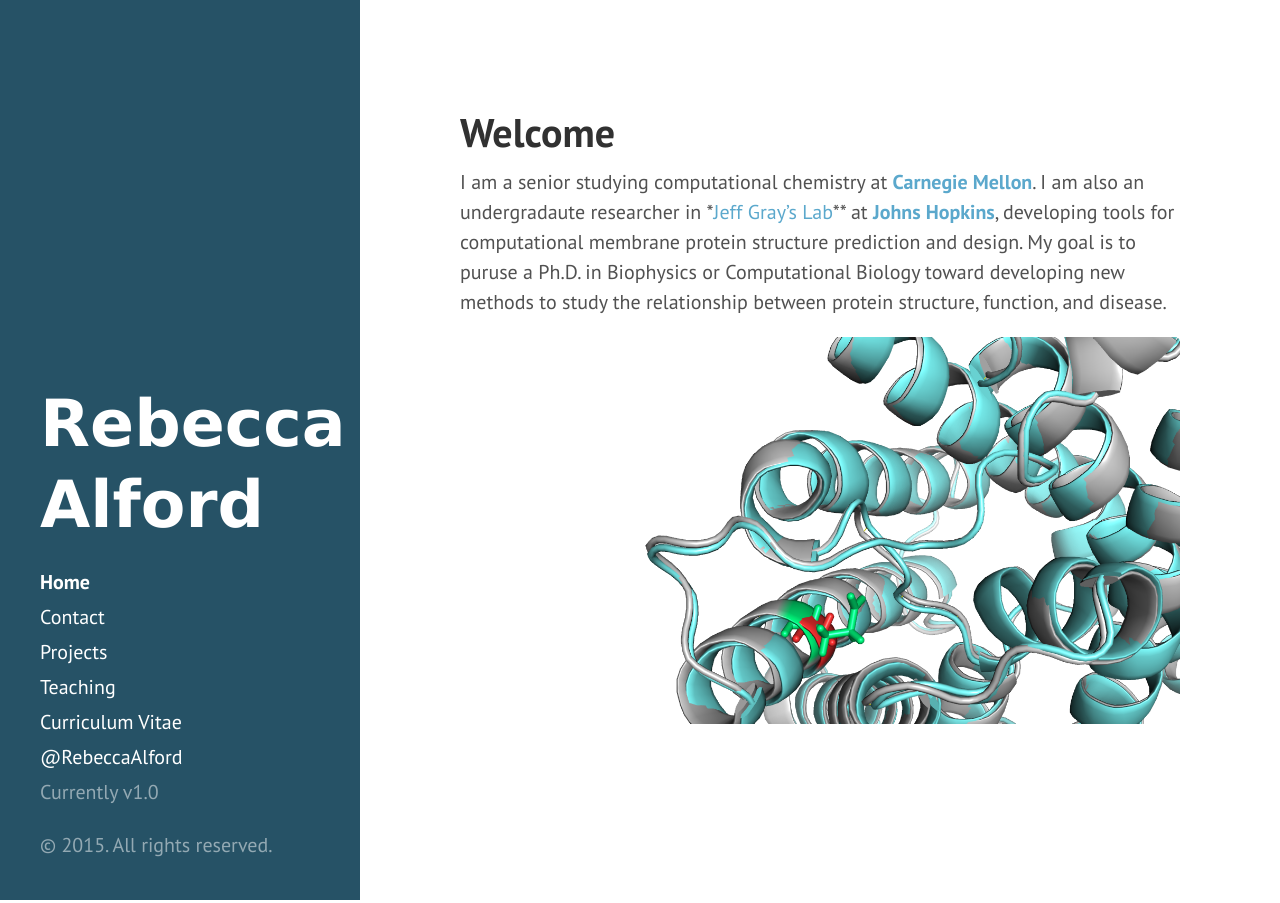
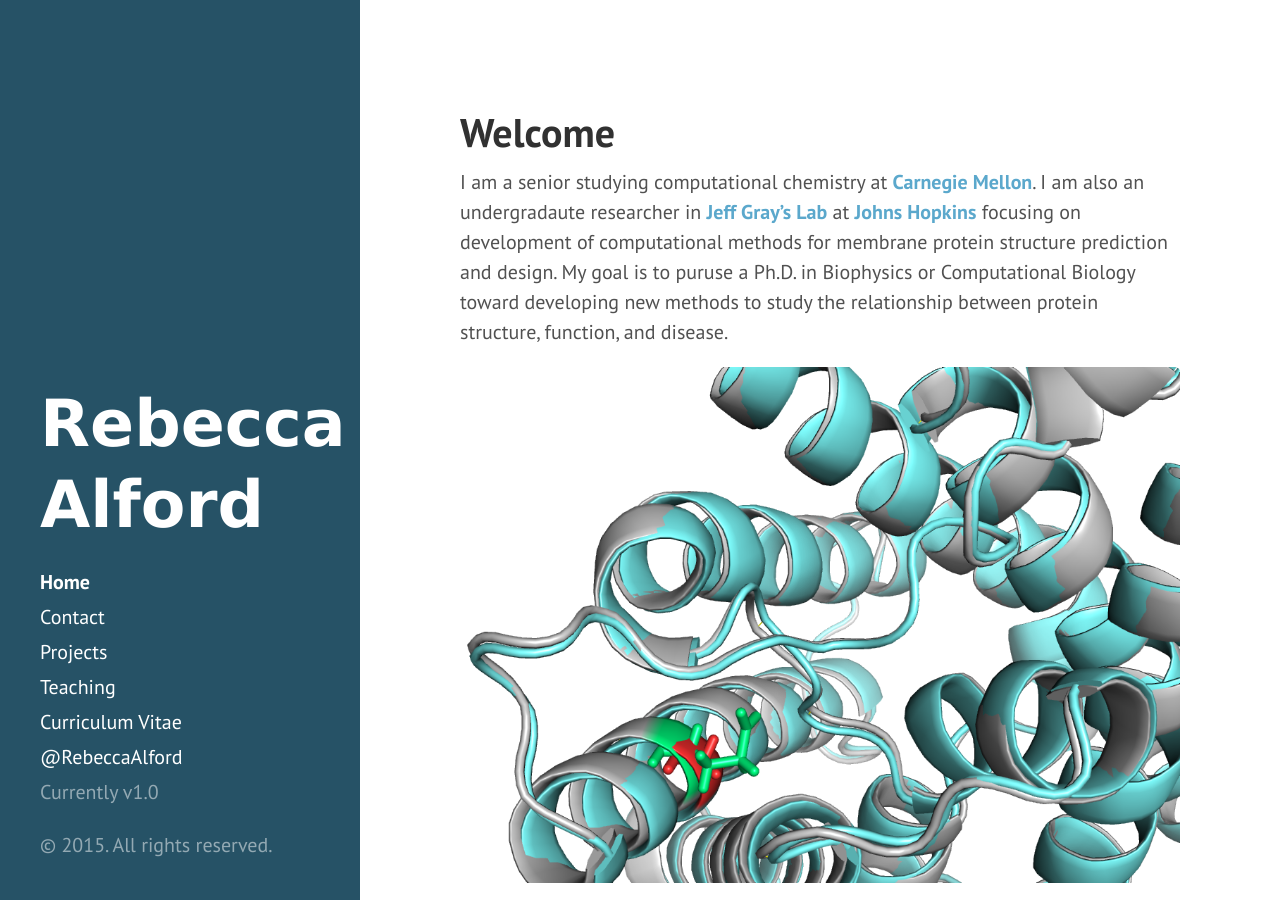
Before and after one commit to rfalford12/rfalford12.github.io, a Jekyll site: the page built from index.md, in a window 1280 px wide. Built offline with Jekyll 4.4.1, drawn with Linux system fonts in a browser that asks for light colours; Markdown is read by kramdown in place of the engine named in the settings; the list of posts is cut into pages by our own code.

Commit message:
Updating content in teaching, index and projects page

```diff
--- a/index.md
+++ b/index.md
@@ -5,7 +5,7 @@ title:  "Home"
 
 # Welcome
 
-I am a senior studying computational chemistry at **[Carnegie Mellon](http://www.cmu.edu/)**. I am also an undergradaute researcher in *[Jeff Gray's Lab](http://graylab.jhu.edu/)** at **[Johns Hopkins](https://www.jhu.edu/)**, developing tools for computational membrane protein structure prediction and design. My goal is to puruse a Ph.D. in Biophysics or Computational Biology toward developing new methods to study the relationship between protein structure, function, and disease.
+I am a senior studying computational chemistry at **[Carnegie Mellon](http://www.cmu.edu/)**. I am also an undergradaute researcher in **[Jeff Gray's Lab](http://graylab.jhu.edu/)** at **[Johns Hopkins](https://www.jhu.edu/)** focusing on development of computational methods for membrane protein structure prediction and design. My goal is to puruse a Ph.D. in Biophysics or Computational Biology toward developing new methods to study the relationship between protein structure, function, and disease.
 
 <img src="{{ site.baseurl }}public/alford_homepage_logo.png"
-style="float: right" alt="RebeccaAlford" width="75%"/>
+style="float: right" alt="RebeccaAlford" width="100%"/>
```
Also changed, not shown: pages/projects.md (+5 -5 lines), pages/teaching.md (+2 -2 lines).
